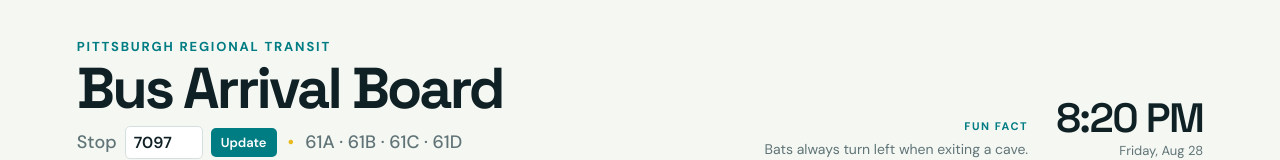
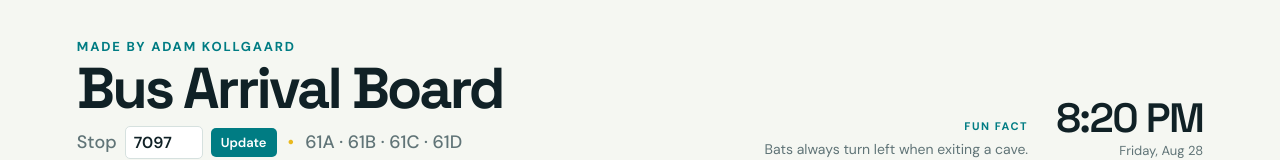
Before and after one commit to akollgaa/PRT, a React (Vite) app in the folder PRT-board/: page / in a window 1280 px wide. Shown: the top 160 px of the page. Built offline with nearby package versions, Linux system fonts and the light colour scheme; no server answers.

Commit message:
Title change

```diff
--- a/PRT-board/src/App.tsx
+++ b/PRT-board/src/App.tsx
@@ -92,7 +92,7 @@
 
   return <main className="board">
     <header className="board-header">
-          <div><p className="eyebrow">Pittsburgh Regional Transit</p><h1>Bus Arrival Board</h1><form className="stop" onSubmit={submitStop}><label htmlFor="stop-id">Stop</label><input id="stop-id" value={stopInput} onChange={(event) => setStopInput(event.target.value)} inputMode="numeric" aria-label="Stop ID" /><button type="submit">Update</button><span>•</span> 61A · 61B · 61C · 61D</form></div>
+          <div><p className="eyebrow">Made by Adam Kollgaard</p><h1>Bus Arrival Board</h1><form className="stop" onSubmit={submitStop}><label htmlFor="stop-id">Stop</label><input id="stop-id" value={stopInput} onChange={(event) => setStopInput(event.target.value)} inputMode="numeric" aria-label="Stop ID" /><button type="submit">Update</button><span>•</span> 61A · 61B · 61C · 61D</form></div>
       <div className="header-side">{fact && <aside className="fact"><span>Fun fact</span><p>{fact}</p></aside>}<div className="clock"><strong>{clock.toLocaleTimeString([], { hour: 'numeric', minute: '2-digit' })}</strong><span>{clock.toLocaleDateString([], { weekday: 'long', month: 'short', day: 'numeric' })}</span></div></div>
     </header>
     {error && <div className="status status-error">Live feed unavailable — showing the last successful update.</div>}
```
